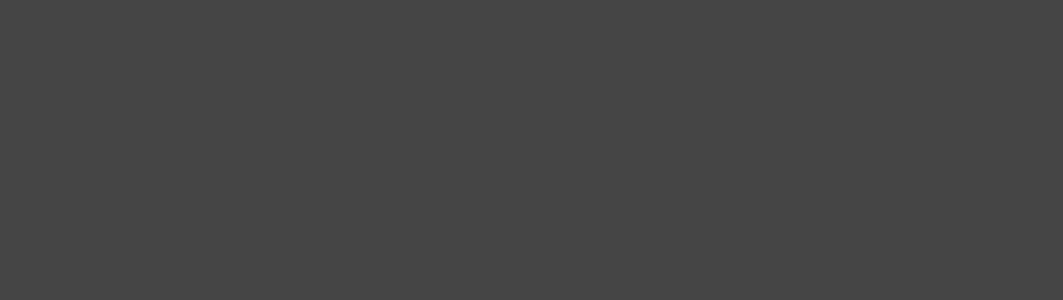
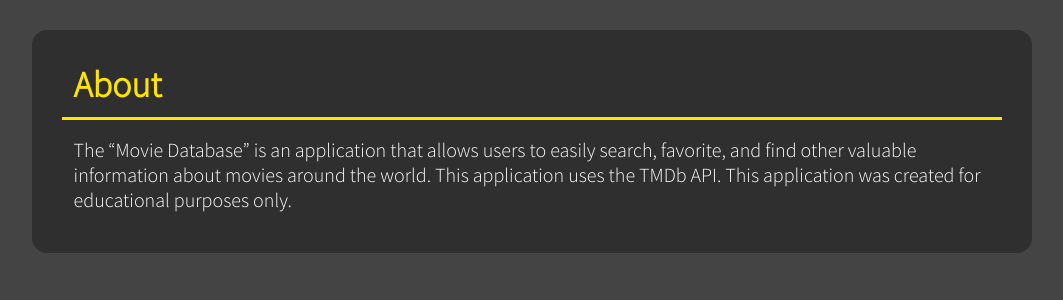
Before and after one commit to casims/movie-db, a React (Create React App) app: page /about in a window 1280 px wide. Shown: the top 300 px of the page, without its empty margins (108-1171 px from the left). Built offline with nearby package versions, Linux system fonts and the light colour scheme.

Commit message:
Added About, Favorites, and 404 Page
About and 404 are done, favorites now has placeholder

```diff
--- a/src/pages/PageAbout.js
+++ b/src/pages/PageAbout.js
@@ -8,8 +8,9 @@ const PageAbout = () => {
     }, []);
 
   return (
-    <section>
-
+    <section id="about-card" className="info-card">
+      <h2>About</h2>
+      <p>The “Movie Database” is an application that allows users to easily search, favorite, and find other valuable information about movies around the world. This application uses the TMDb API. This application was created for educational purposes only.</p>
     </section>
   )
 }
--- a/src/pages/PageFavorites.js
+++ b/src/pages/PageFavorites.js
@@ -8,8 +8,8 @@ const PageFavorites = () => {
     }, []);
 
   return (
-    <section>
-
+    <section id="favorites-card" className="info-card">
+      <p>Sorry, but you have no favorite movies right now. Return to the home screen and tap the "star" icon on a movie to favorite it.</p>
     </section>
   )
 }
--- a/src/pages/PageNotFound.js
+++ b/src/pages/PageNotFound.js
@@ -8,8 +8,9 @@ const PageNotFound = () => {
     }, []);
 
   return (
-    <section>
-
+    <section id="error-card" className="info-card">
+      <h2>404 Error</h2>
+      <p>The page you are looking for was not found.</p>
     </section>
   )
 }
--- a/src/scss/_infocards.scss
+++ b/src/scss/_infocards.scss
@@ -3,30 +3,53 @@
 
 .info-card {
     margin: 0 auto;
-    max-width: 88%;
+    width: 88%;
+    max-width: 62.5rem;
     border-radius: 15px;
     background-color: $darkGrey;
     font-family: 'SourceSans Light';
     h2 {
         color: $yellow;
-        font-size: 36px;
+        font-size: 2.25rem;
         padding: 1rem 1.3rem 0;
         position: relative;
-    }
-    h2::after {
+        &::after {
             content: '';
-        width: 90%;
             height: .15rem;
             margin: 0 auto;
             background-color: $yellow;
             position: absolute;
             bottom: -.8rem;
-        left: 0;
-        right: 0;
+            left: 4%;
+            right: 4%;
+        }
     }
     p {
         color: $white;
-        font-size: 20px;
+        font-size: 1.25rem;
         padding: 0 1.3rem 1.3rem 1.3rem;
     }
 }
+
+#favorites-card p {
+    padding-top: 1.3rem;
+}
+
+@media (min-width: 560px) {
+    .info-card {
+        h2 {
+            padding: 2rem 2.6rem 0;
+            &::after {
+                left: 3%;
+                right: 3%;
+            }
+        }
+        p {
+            padding: 0 2.6rem 2.6rem 2.6rem;
+        }
+    }
+
+    #favorites-card p {
+        padding-top: 2.6rem;
+    }
+}
```
Lines whose indentation alone changed are shown as unchanged.
